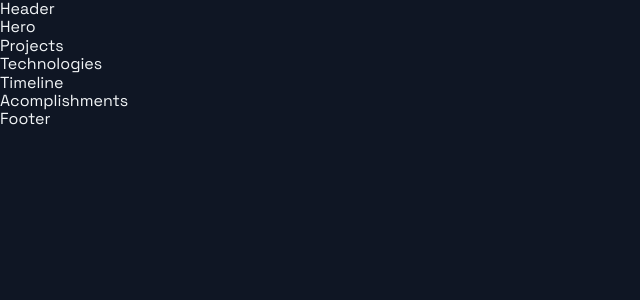
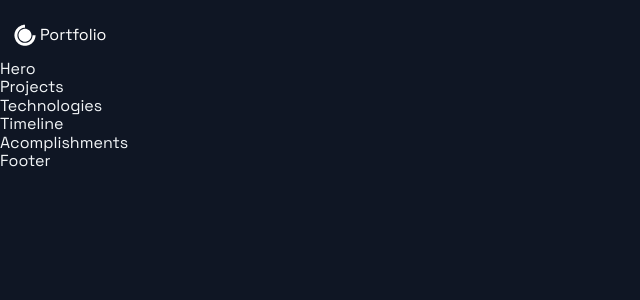
Before and after one commit to dealbisac/perfect-portfolio, a Next.js app: page / in a window 1280 px wide. Shown: the top 300 px of the page, without its empty margins (0-640 px from the left). Built offline with nearby package versions, Linux system fonts and the light colour scheme.

Commit message:
feat: add icon and sitename

```diff
--- a/src/components/Header/Header.js
+++ b/src/components/Header/Header.js
@@ -6,9 +6,15 @@ import { DiCssdeck } from 'react-icons/di';
 import { Container, Div1, Div2, Div3, NavLink, SocialIcons } from './HeaderStyles';
 
 const Header = () =>  (
-  <div>
-    Header
-  </div>
+  <Container>
+    <Div1>
+      <Link href="/">
+        <a style={{display: "flex", alignItems: "center", color: "#fff"}}>
+          <DiCssdeck size="3rem"/><span>Portfolio</span>
+        </a>
+      </Link>
+    </Div1>
+  </Container>
 );
 
 export default Header;
```
Also changed, not shown: 2 other files (tests, documents, lock files or other folders).
